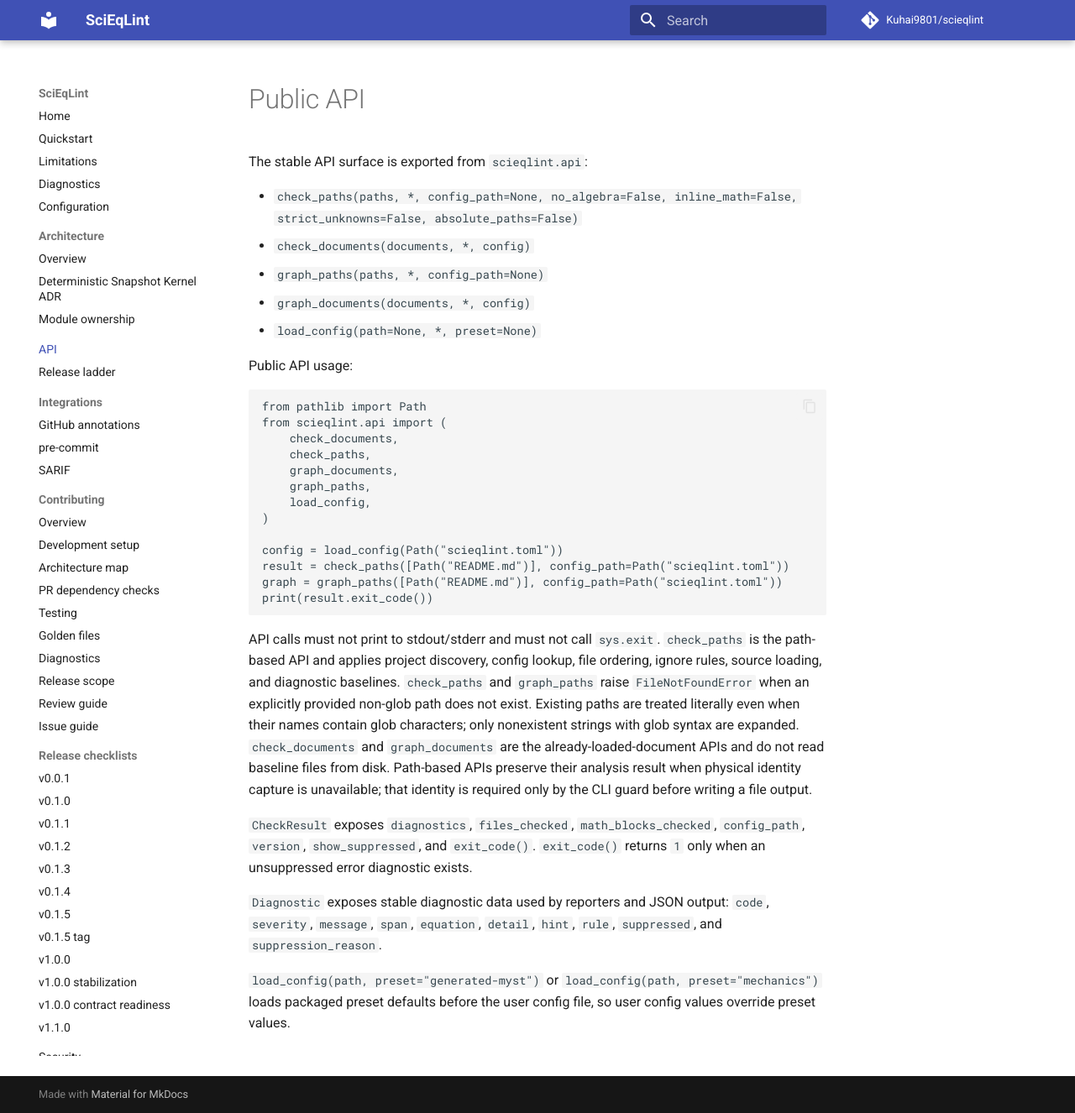
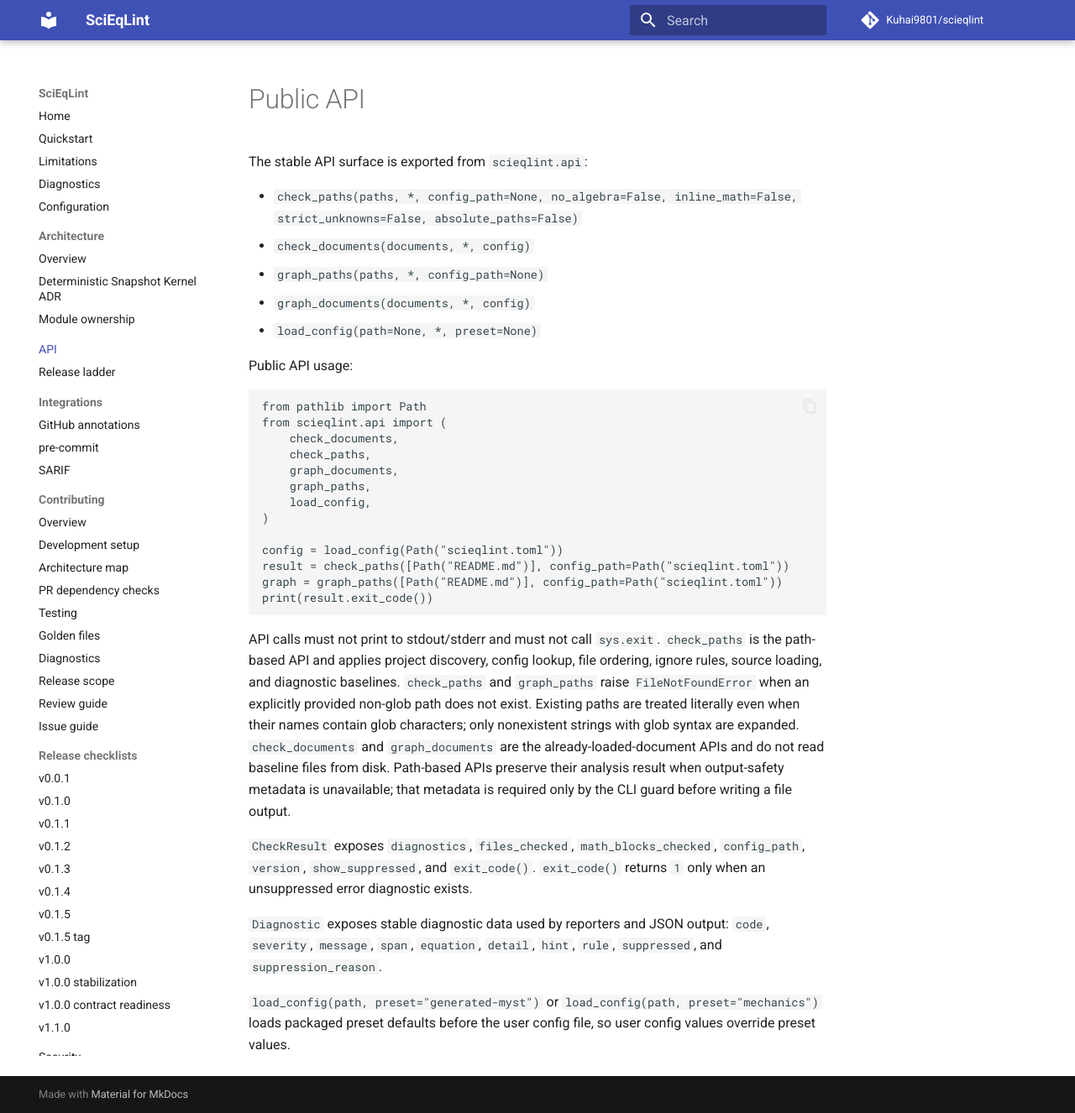
Before and after one commit to 1sgtpepper/scieqlint, an MkDocs documentation site: the page built from docs/api.md, in a window 1280 px wide and 1326 px high. Shown: the whole window at 84% size. Built offline with MkDocs 1.6.1 and Material for MkDocs 9.7.7, drawn with Linux system fonts in a browser that asks for light colours; comment, search, counter and statistics services are not loaded.

Commit message:
docs: clarify output safety fallback

```diff
--- a/docs/api.md
+++ b/docs/api.md
@@ -36,8 +36,8 @@
 syntax are expanded.
 `check_documents` and `graph_documents` are the already-loaded-document APIs and
 do not read baseline files from disk. Path-based APIs preserve their analysis result
-when physical identity capture is unavailable; that identity is required only by
-the CLI guard before writing a file output.
+when output-safety metadata is unavailable; that metadata is required only by the
+CLI guard before writing a file output.
 
 `CheckResult` exposes `diagnostics`, `files_checked`, `math_blocks_checked`,
 `config_path`, `version`, `show_suppressed`, and `exit_code()`. `exit_code()`
```
